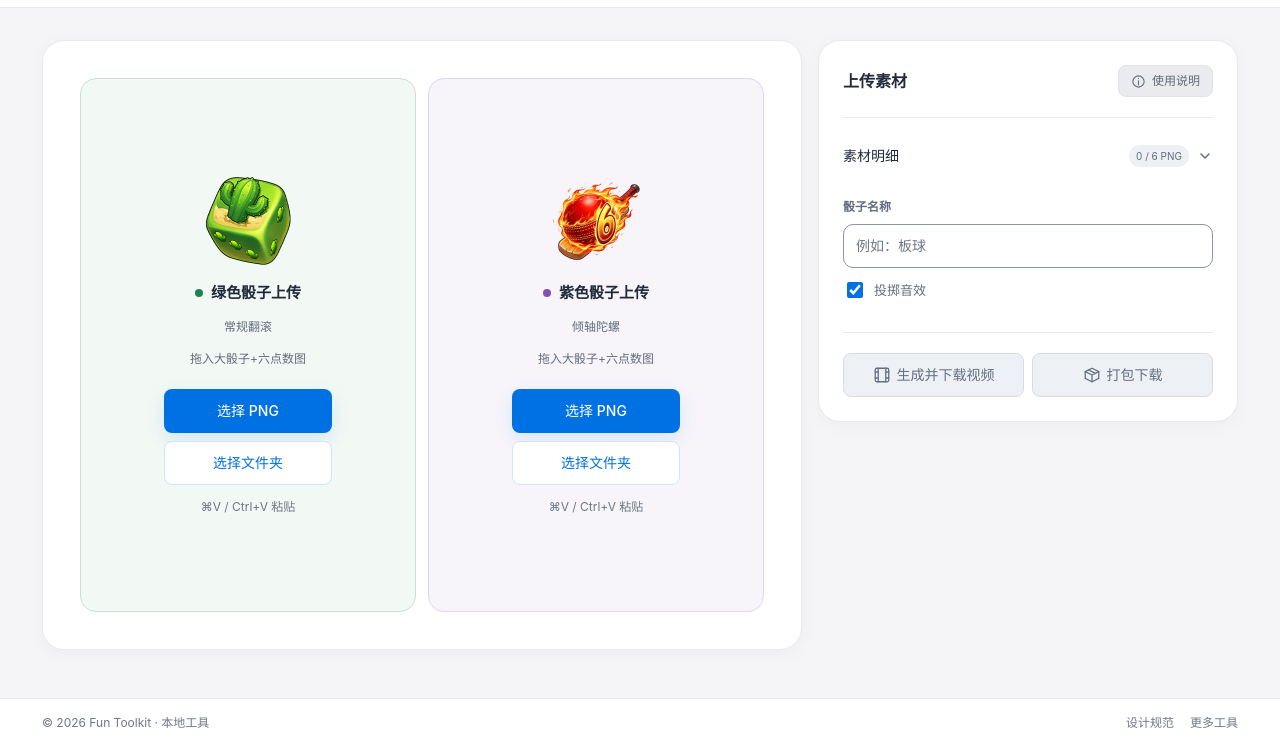
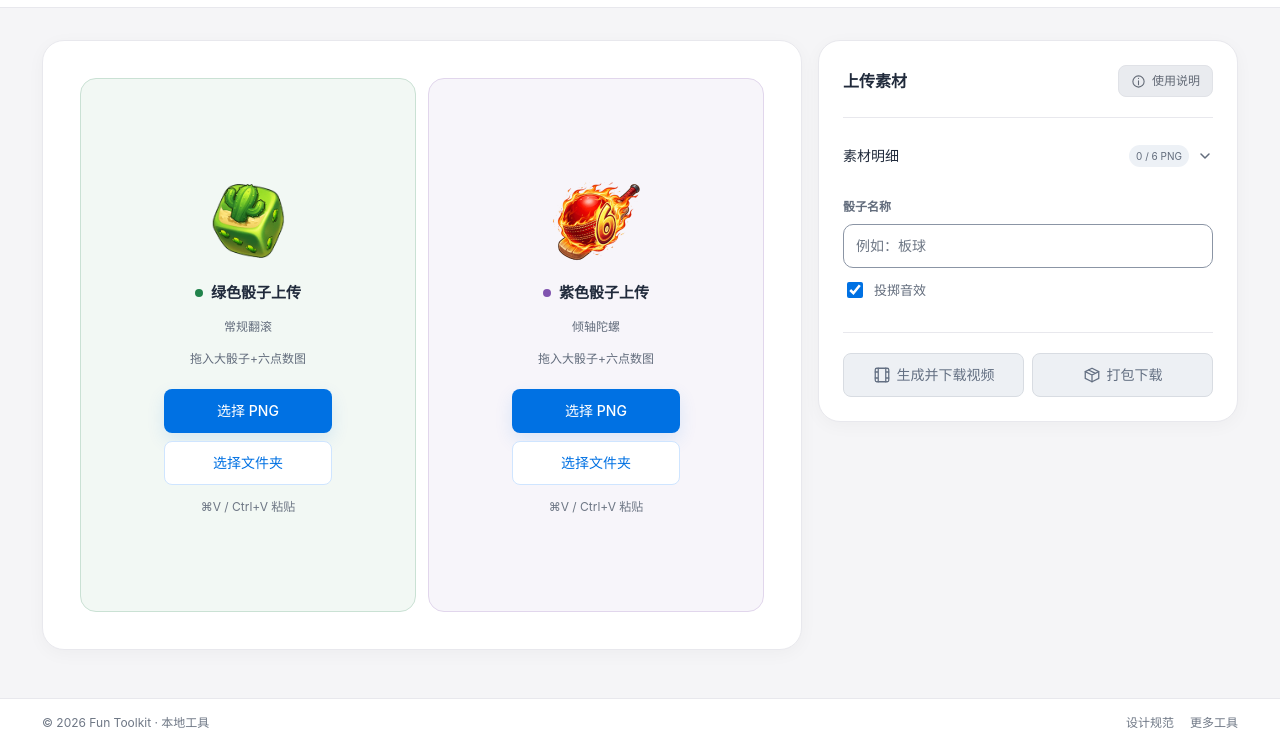
Before and after one commit to pangweishen1-collab/spreadfun-room-studio, a website with bundled scripts: page dice/index.html in a window 1280 px wide. Shown: the part 57-804 px from the top of the page. Built offline with nearby package versions, Linux system fonts and the light colour scheme.

Commit message:
fix(dice): balance upload icon sizes

```diff
--- a/dice/preview.css
+++ b/dice/preview.css
@@ -263,6 +263,7 @@ html.embedded .page-shell { flex:none; }
 .upload-grade-card:focus-visible,.replacement-grade-card:focus-visible { outline:2px solid var(--color-accent); outline-offset:2px; }
 .upload-grade-card.is-selected,.replacement-grade-card.is-selected { border-color:var(--color-accent); }
 .preview-empty .upload-grade-icon { width:min(100%,96px); height:96px; }
+.upload-grade-card.green .upload-grade-icon { scale:.84; }
 .upload-grade-card h3 { display:flex; align-items:center; gap:8px; font-size:15px; }
 .upload-motion { color:var(--color-secondary); font-size:12px; line-height:20px; }
 .preview-upload-actions { display:flex; flex-direction:column; width:100%; max-width:168px; gap:8px; }
```
